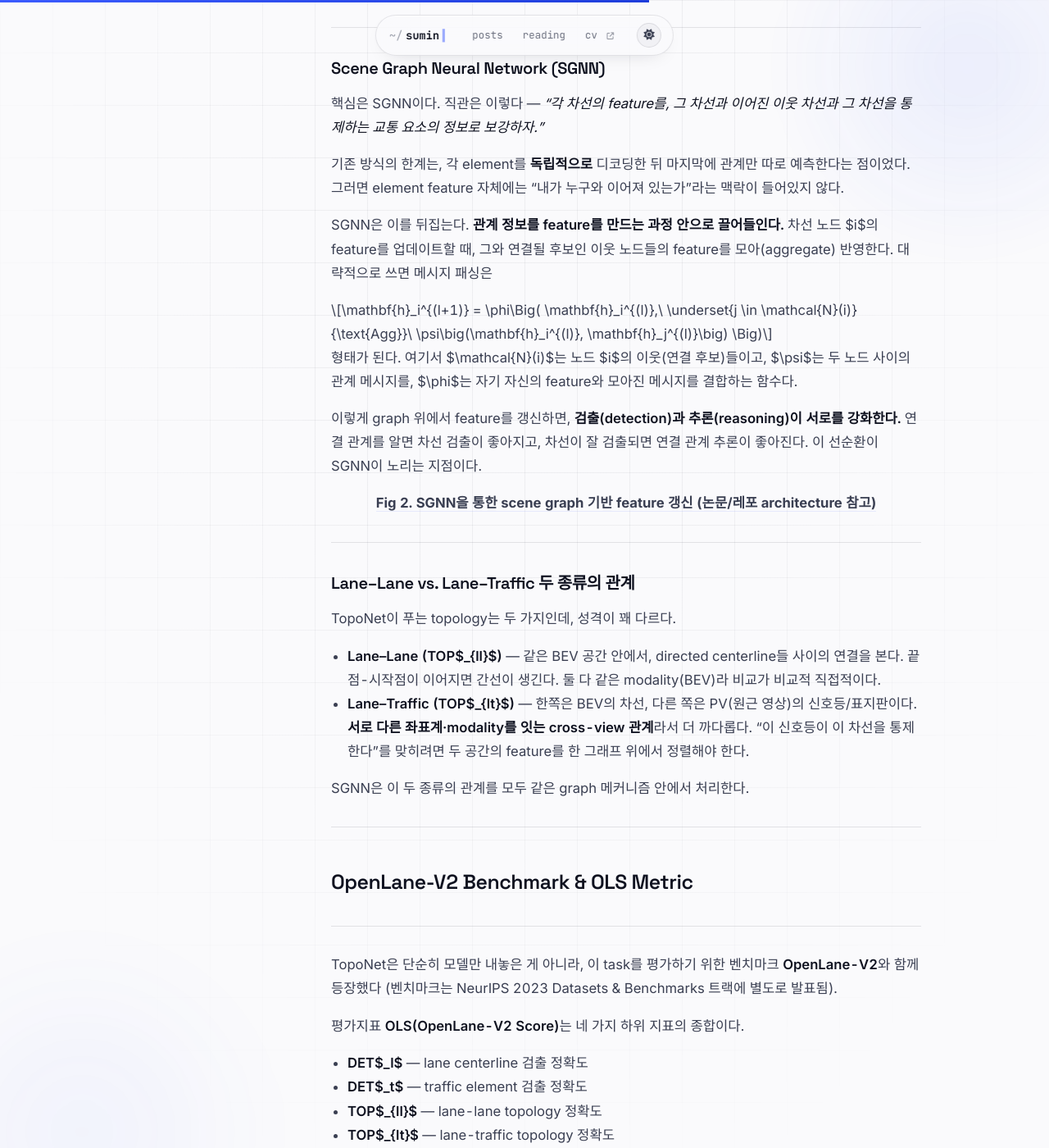
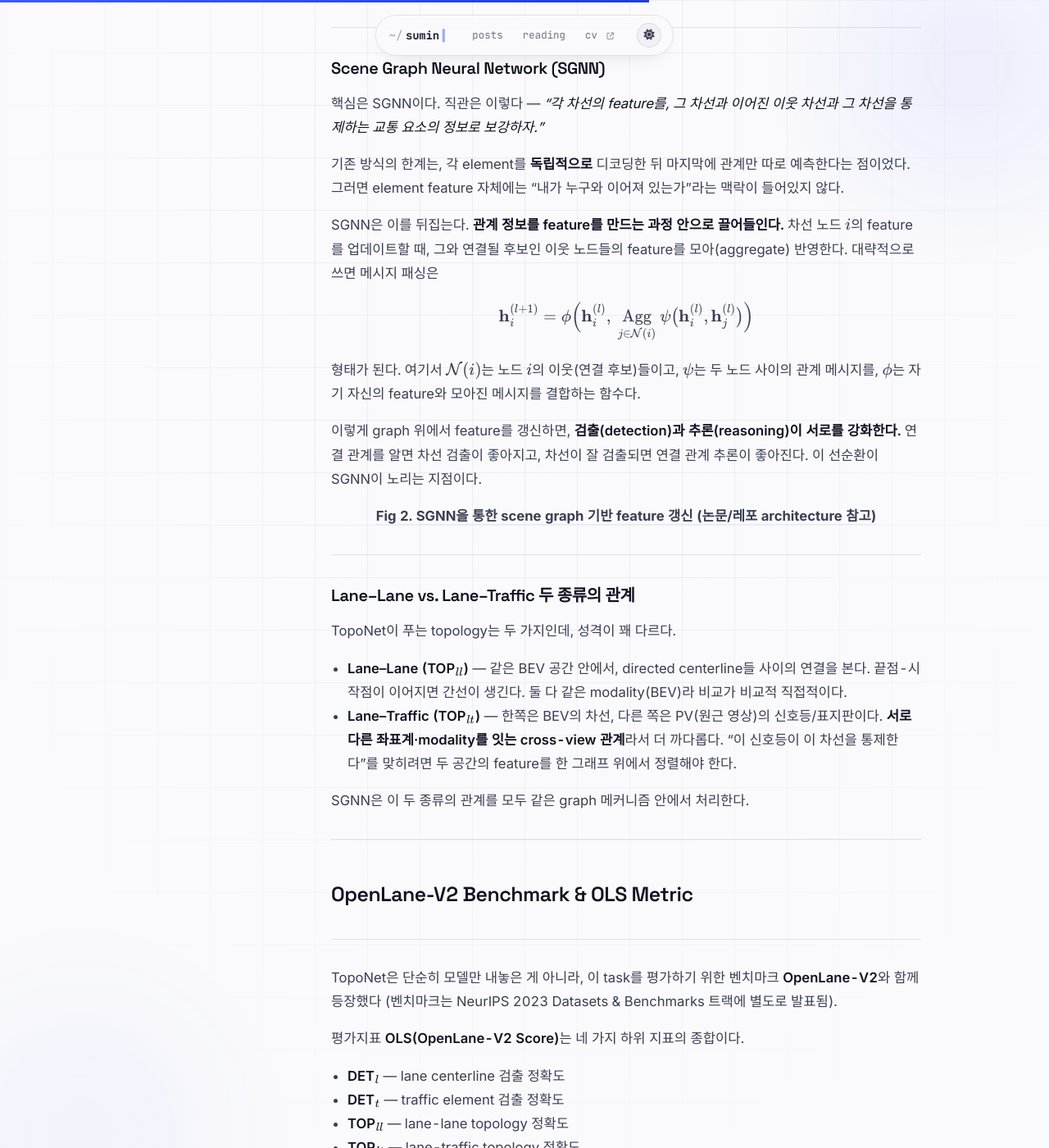
Before and after one commit to sumin1ee/sumin1ee.github.io, a Jekyll site: the page built from _posts/2026-06-04-toponet-paper-review.md, in a window 1280 px wide and 1400 px high, scrolled down 2988 px. Shown: the whole window at 82% size. Built offline with Jekyll 4.4.1, drawn with Linux system fonts in a browser that asks for light colours; part of the change alters nothing that is shown; some of the changed text lies outside the part shown.

Commit message:
Render math with MathJax on posts (math: true)
The site had no math renderer, so every $...$ / $$...$$ showed as raw LaTeX.
Load MathJax v3 per-post when front matter sets `math: true`, with inline $..$
and display $$..$$ delimiters and code/pre skipped. Turn off kramdown's
math_engine so it passes $$ through untouched for MathJax to render.

Co-Authored-By: Claude Opus 4.8 (1M context) <noreply@anthropic.com>

```diff
--- a/_config.yml
+++ b/_config.yml
@@ -28,6 +28,7 @@ kramdown:
   input: GFM
   syntax_highlighter: rouge
   toc_levels: 2..3
+  math_engine: false   # leave $$...$$ untouched; MathJax (loaded per-post) renders it
 
 paginate: 8
 paginate_path: "/page:num/"
--- a/_layouts/default.html
+++ b/_layouts/default.html
@@ -94,5 +94,18 @@
   {% if page.layout == 'home' %}
     <script src="{{ '/assets/js/terminal.js' | relative_url }}" defer></script>
   {% endif %}
+  {% if page.math %}
+    <script>
+      window.MathJax = {
+        tex: {
+          inlineMath: [['$', '$'], ['\\(', '\\)']],
+          displayMath: [['$$', '$$'], ['\\[', '\\]']],
+          processEscapes: true
+        },
+        options: { skipHtmlTags: ['script', 'noscript', 'style', 'textarea', 'pre', 'code'] }
+      };
+    </script>
+    <script src="https://cdn.jsdelivr.net/npm/mathjax@3/es5/tex-mml-chtml.js" id="MathJax-script" async></script>
+  {% endif %}
 </body>
 </html>
```
